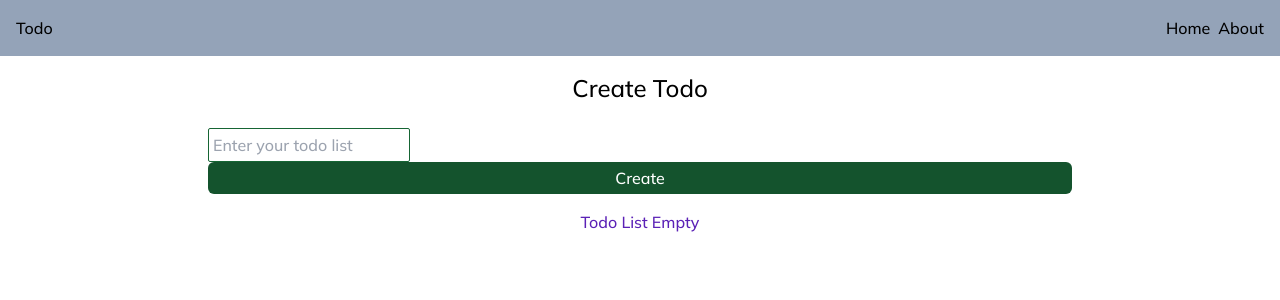
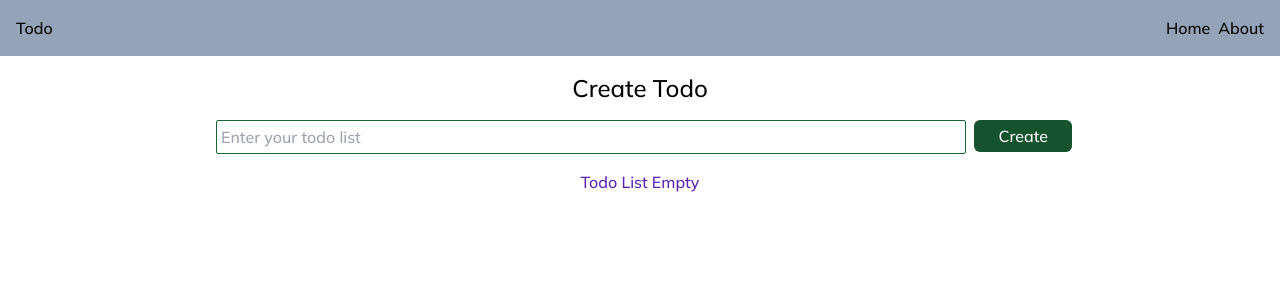
Before and after one commit to SalapatiGeraldT/todo-app-vue, a Vue app: page / in a window 1280 px wide. Shown: the top 300 px of the page. Built offline with nearby package versions, Linux system fonts and the light colour scheme.

Commit message:
"update the main form and the readme file"

```diff
--- a/src/components/CustomForm.vue
+++ b/src/components/CustomForm.vue
@@ -51,12 +51,15 @@ const validateInput = () => {
 
 <template>
     <div class=" flex flex-col py-4 space-y-2">
-        <label for="todoInput" class=" text-center"></label>
 
-        <form @submit.prevent="createTodo(todoState)">
+        <form @submit.prevent="createTodo(todoState)"
+        class=" flex space-x-2"
+        >
 
+          <label for="todoInput" class=" text-center"></label>
 
         <CustomInput
+        class="w-full"
         required
         name="todoInput"
         placeholder="Enter your todo list"
```
Also changed, not shown: 1 other file (tests, documents, lock files or other folders).
